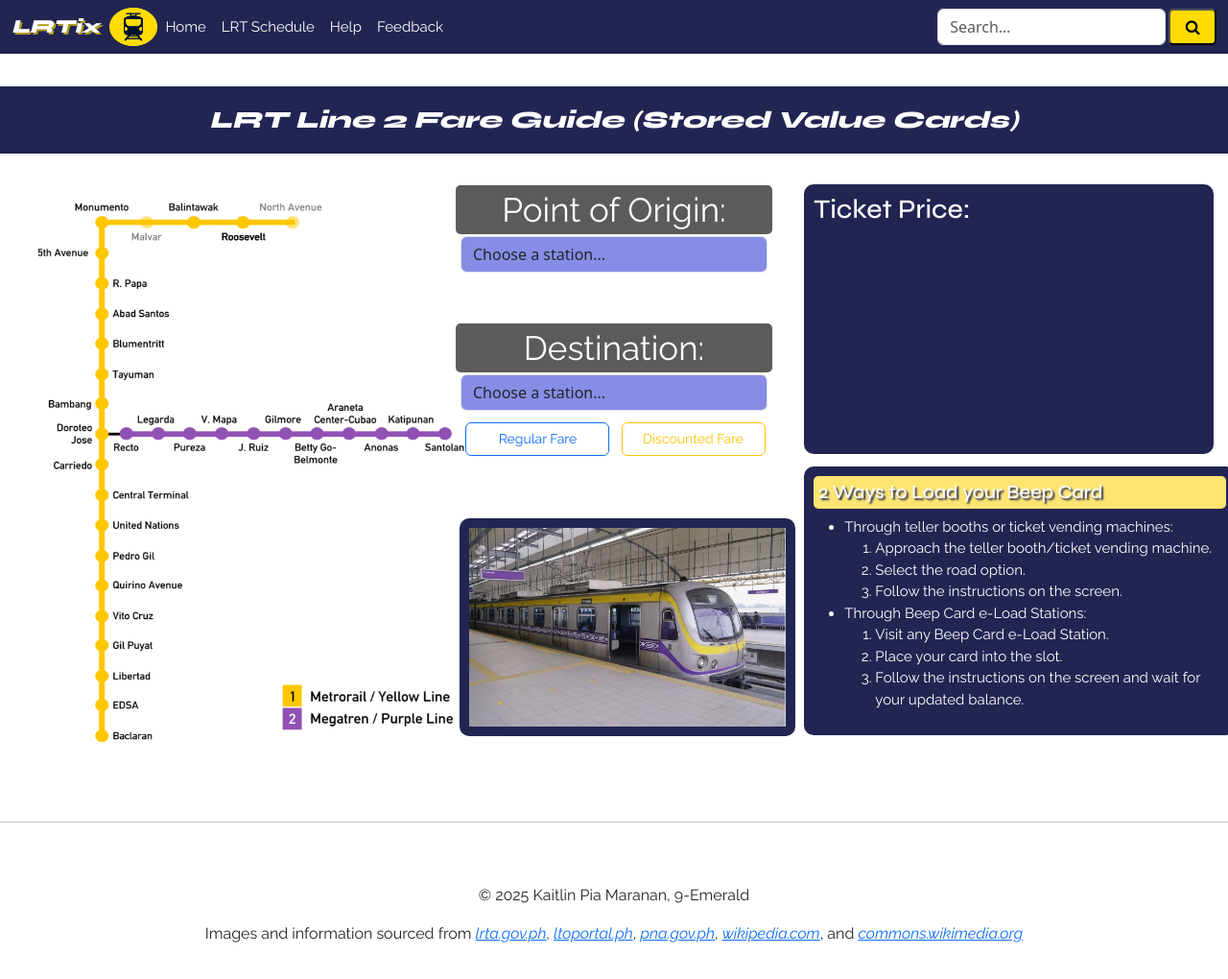
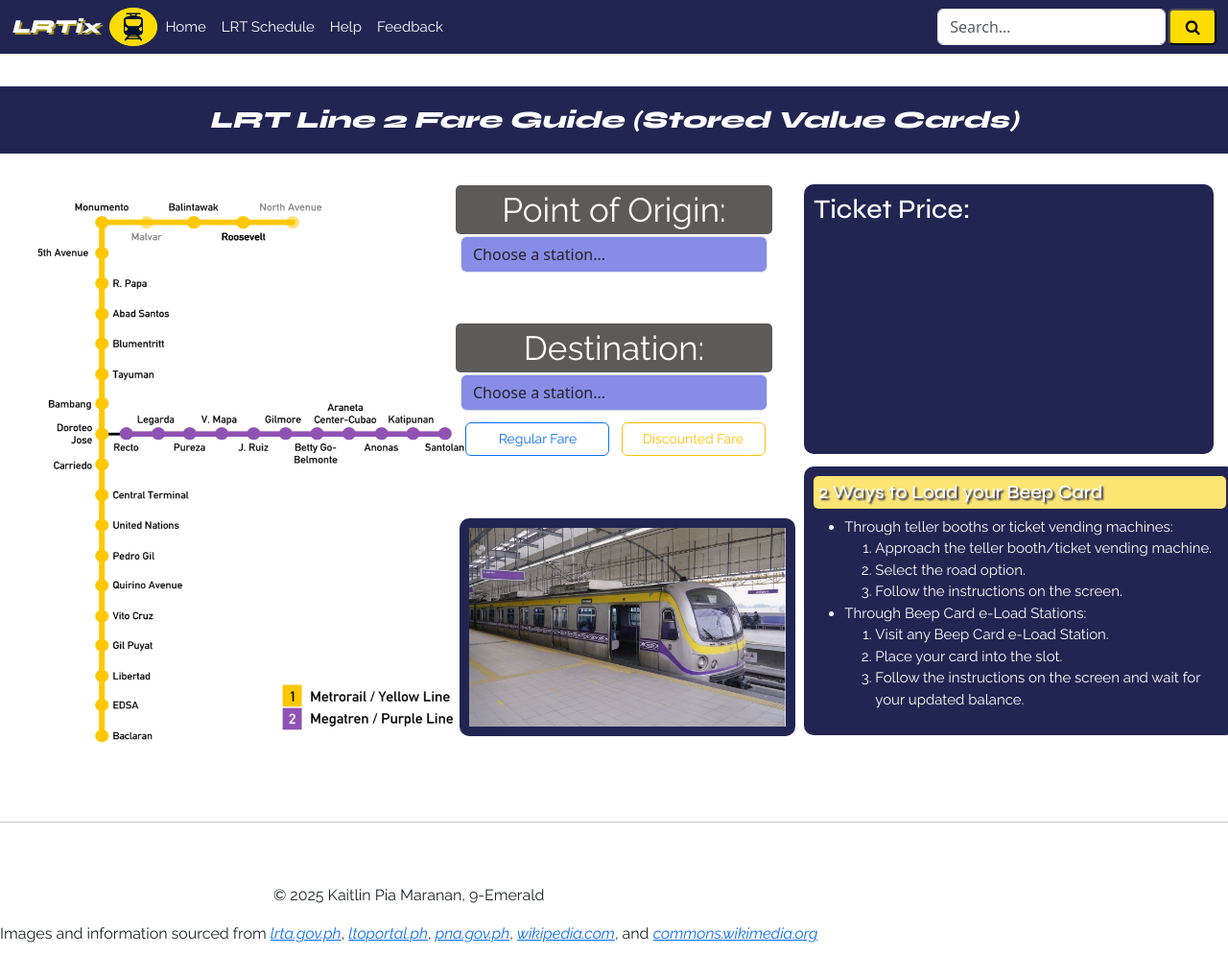
Before and after one commit to SA-9E-Maranan/SA_ICT9Emerald_Q3Project_Maranan_Kaitlin, a plain HTML site: page index.html in a window 1280 px wide. Shown: the whole page at 96% size. After the commit the page ends 921 px from the top, so only its background shows below. Drawn offline with nearby package versions, Linux system fonts and the light colour scheme.

Commit message:
Update index.html

```diff
--- a/index.html
+++ b/index.html
@@ -245,7 +245,7 @@
 
      <br><br>
 
-<footer style="position: relative;">
+<footer style="position: fixed;">
   <center>
   <p style="font-family: Raleway;">&copy; 2025 Kaitlin Pia Maranan, 9-Emerald</p>
       <p style="font-family: Raleway;">Images and information sourced from <a href="https://www.lrta.gov.ph/tickets-and-fares/" target="_blank"><i>lrta.gov.ph</i></a>, <a href="https://ltoportal.ph/how-to-top-up-reload-beep-card/#google_vignette" target="_blank"><i> ltoportal.ph</i></a>, <a href="https://www.pna.gov.ph/articles/1166006" target="_blank"><i>pna.gov.ph</i></a>, <a href="https://en.wikipedia.org/wiki/File:Manila_LRT_map-oct-10_mc.png" target="_blank"><i> wikipedia.com</i></a>, and <a href="https://commons.wikimedia.org/wiki/File:Auckland_transport_train_logo.png" target="_blank"><i>commons.wikimedia.org</i></a></p>
```
